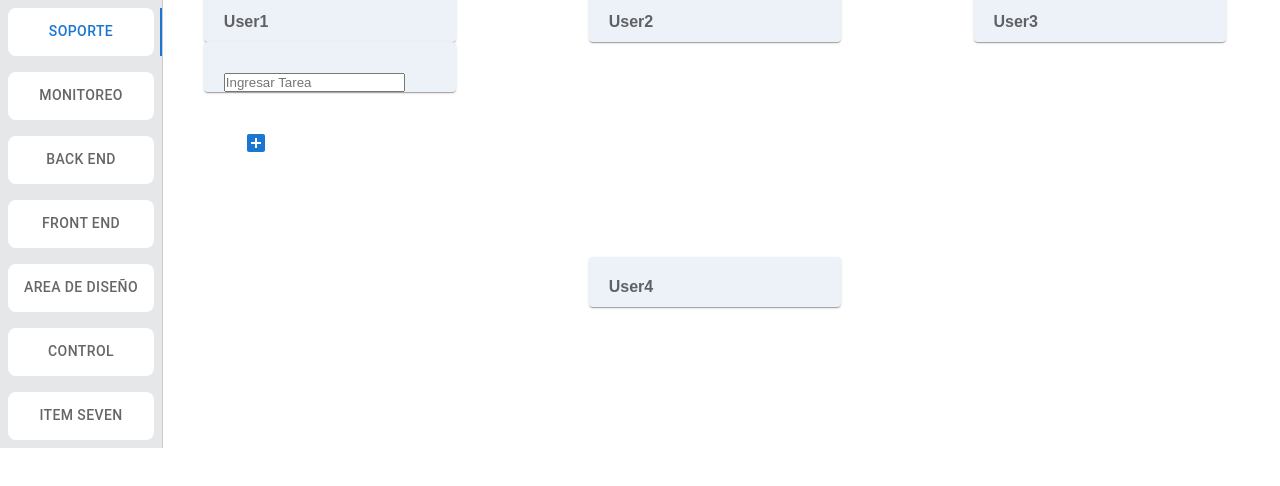
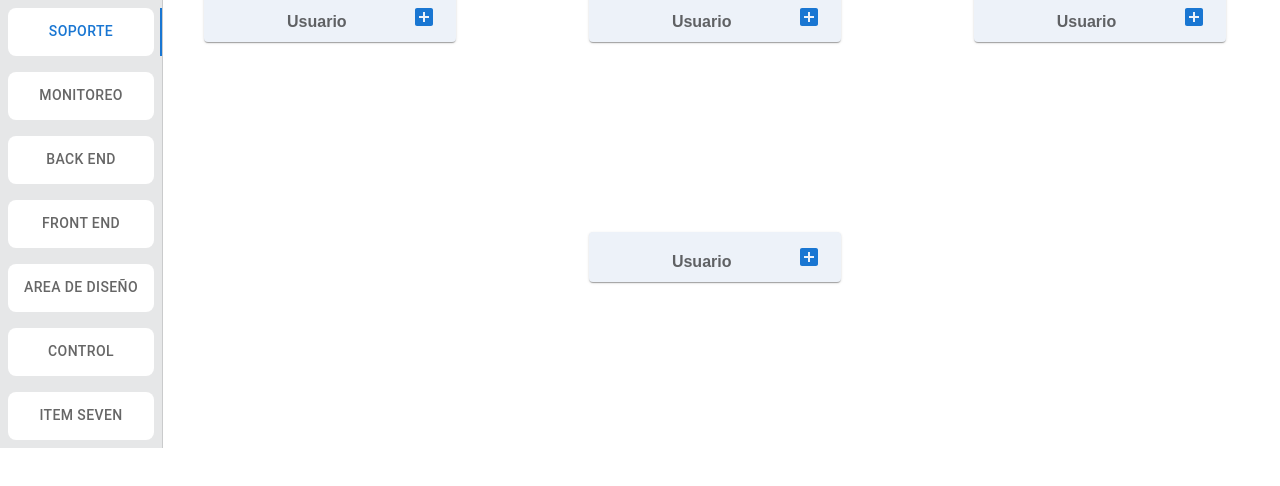
Before and after one commit to Aldair77/todo-list, a Next.js app: page /admin/default/Task/DashboardLayout in a window 1280 px wide. Shown: the top 486 px of the page. Built offline with nearby package versions, Linux system fonts and the light colour scheme.

Commit message:
actualizando EditTodoForm

```diff
--- a/src/components/subcomponents/EditTodoForm.jsx
+++ b/src/components/subcomponents/EditTodoForm.jsx
@@ -1,7 +1,27 @@
-import React, {useState} from 'react'
+import { Box, Button, Dialog } from "@mui/material";
+import React, { useState } from "react";
 
-export const EditTodoForm = ({editTodo, task}) => {
+import AddBoxIcon from "@mui/icons-material/AddBox";
+import { TextField } from "@mui/material";
+import DialogActions from "@mui/material/DialogActions";
+import DialogContent from "@mui/material/DialogContent";
+import { styled } from "@mui/material/styles";
+import PropTypes from "prop-types";
+import DialogTitle from "@mui/material/DialogTitle";
+import IconButton from "@mui/material/IconButton";
+import PhotoCameraIcon from '@mui/icons-material/PhotoCamera';
+
+export const EditTodoForm = ({ editTodo, task }) => {
   const [value, setValue] = useState(task.task);
+  const [open, setOpen] = React.useState(false);
+
+  const handleClickOpen = () => {
+    setOpen(true);
+  };
+
+  const handleClose = () => {
+    setOpen(false);
+  };
 
   const handleSubmit = (e) => {
     // prevent default action
@@ -9,10 +29,65 @@ export const EditTodoForm = ({editTodo, task}) => {
     // edit todo
     editTodo(value, task.id);
   };
+
+  function BootstrapDialogTitle(props) {
+    const { children, onClose, ...other } = props;
+
     return (
-    <form onSubmit={handleSubmit} className="TodoForm">
-    <input type="text" value={value} onChange={(e) => setValue(e.target.value)} className="todo-input" placeholder='Update task' />
-    <button type="submit" className='todo-btn'>Add Task</button>
-  </form>
-  )
+      <DialogTitle sx={{ m: 0, p: 2 }} {...other}>
+        {children}
+      </DialogTitle>
+    );
   }
+
+  return (
+    <>
+
+        <BootstrapDialogTitle
+          id="customized-dialog-title"
+          onClose={handleClose}
+          sx={{ justifyContent: "center", display: "flex" }}
+        >
+          Usuario
+        </BootstrapDialogTitle>
+        <Box
+          sx={{
+            "& .MuiTextField-root": { m: 1, width: "40ch" },
+          }}
+          noValidate
+          autoComplete="off"
+          component="form"
+          onSubmit={handleSubmit}
+        >
+          <DialogContent dividers>
+            <TextField
+              value={value}
+              onChange={(e) => setValue(e.target.value)}
+              label="Editando Tarea"
+              id="outlined-multiline-static"
+              fullWidth
+              multiline
+              rows={4}
+            />
+            <DialogActions sx={{ m: 1, justifyContent: "left" }}>
+              <Button variant="contained" component='label'>
+                Subir
+                <input hidden accept='image/*'multiple type='file' />
+              </Button>
+              <IconButton color='primary' aria-label="upload picture" component='label'>
+                <input hidden accept='image/*' type='file'/>
+                <PhotoCameraIcon/>
+              </IconButton>
+            </DialogActions>
+            <DialogActions sx={{ m: 1, justifyContent: "center" }}>
+              <Button type="submit" variant="contained">
+                Enviar
+              </Button>
+              <Button onClick={handleClose}>Cancelar</Button>
+            </DialogActions>
+          </DialogContent>
+        </Box>
+
+    </>
+  );
+};
--- a/src/components/subcomponents/Todo.jsx
+++ b/src/components/subcomponents/Todo.jsx
@@ -1,27 +1,46 @@
-import React from 'react'
-import UpdateIcon from '@mui/icons-material/Update';
-import { Box } from '@mui/material'
-import DeleteIcon from '@mui/icons-material/Delete';
+import React from "react";
+import EditIcon from "@mui/icons-material/Edit";
+import { Box, Button, Dialog, Paper } from "@mui/material";
+import DeleteIcon from "@mui/icons-material/Delete";
 import { styled } from "@mui/material/styles";
+import { EditTodoForm } from "./EditTodoForm";
 
+export const Todo = ({ task, deleteTodo, editTodo, toggleComplete }) => {
+  const CardTask = styled(Paper)(({ theme }) => ({
+    ...theme.body2,
+    textAlign: "left",
+    color: theme.palette.text.secondary,
+    height: "150px",
+    backgroundColor: "rgb(237, 242, 249)",
+  }));
+  const [open, setOpen] = React.useState(false);
 
-export const Todo = ({task, deleteTodo, editTodo, toggleComplete}) => {
-    const Item = styled(Box)(({ theme }) => ({
-        ...theme.body2,
-        textAlign: "left",
-        color: theme.palette.text.secondary,
-        height: 50,
-        lineHeight: "60px",
-        paddingLeft: "20px",
-        backgroundColor: "rgb(237, 242, 249)",
-      }));
+  const handleClickOpen = () => {
+    setOpen(true);
+  };
+  const handleClose = () => {
+    setOpen(false);
+  };
 
   return (
-    <Item className="Todo">
-        <p className={`${task.completed ? 'completed' : ""}`} onClick={() => toggleComplete(task.id)}>{task.task}</p>
+    <CardTask>
+      <Box sx={{ mt: 2, p: 2, height: "110px" }}>
+        <p
+          className={`${task.completed ? "completed" : ""}`}
+          onClick={() => toggleComplete(task.id)}
+        >
+          {task.task}
+        </p>
+      </Box>
+      <Box sx={{ width: 250, textAlign: "right" }}>
+        <Button variant="outline">
+          <EditIcon onClick={() => editTodo(task.id)}/>
 
-        <UpdateIcon onClick={() => editTodo(task.id)} />
-        <DeleteIcon onClick={() => deleteTodo(task.id)} />
-    </Item>
-  )
-}
+        </Button>
+        <Button variant="outline">
+          <DeleteIcon onClick={() => deleteTodo(task.id)} />
+        </Button>
+      </Box>
+    </CardTask>
+  );
+};
--- a/src/components/subcomponents/TodoForm.jsx
+++ b/src/components/subcomponents/TodoForm.jsx
@@ -1,10 +1,28 @@
 import React, { useState } from "react";
 import Button from "@mui/material/Button";
 import AddBoxIcon from "@mui/icons-material/AddBox";
+import { Box, TextField } from "@mui/material";
+import Dialog from "@mui/material/Dialog";
+import DialogActions from "@mui/material/DialogActions";
+import DialogContent from "@mui/material/DialogContent";
+import { styled } from "@mui/material/styles";
+import PropTypes from "prop-types";
+import DialogTitle from "@mui/material/DialogTitle";
+import IconButton from "@mui/material/IconButton";
+import CloseIcon from "@mui/icons-material/Close";
+import PhotoCameraIcon from '@mui/icons-material/PhotoCamera';
 
 export const TodoForm = ({ addTodo }) => {
   const [value, setValue] = useState("");
+  const [open, setOpen] = React.useState(false);
 
+  const handleClickOpen = () => {
+    setOpen(true);
+  };
+
+  const handleClose = () => {
+    setOpen(false);
+  };
   const handleSubmit = (e) => {
     // prevent default action
     e.preventDefault();
@@ -15,18 +33,72 @@ export const TodoForm = ({ addTodo }) => {
       setValue("");
     }
   };
+
+  function BootstrapDialogTitle(props) {
+    const { children, onClose, ...other } = props;
+
+    return (
+      <DialogTitle sx={{ m: 0, p: 2 }} {...other}>
+        {children}
+      </DialogTitle>
+    );
+  }
+
+  BootstrapDialogTitle.propTypes = {
+    children: PropTypes.node,
+    onClose: PropTypes.func.isRequired,
+  };
   return (
-    <form onSubmit={handleSubmit} className="TodoForm">
-      <input
-        type="text"
-        value={value}
-        onChange={(e) => setValue(e.target.value)}
-        className="todo-input"
-        placeholder="Ingresar Tarea"
-      />
-      <Button type="submit" className="todo-btn">
+    <>
+      <Button onClick={handleClickOpen}>
         <AddBoxIcon />
       </Button>
-    </form>
+      <Dialog open={open} onClose={handleClose}>
+        <BootstrapDialogTitle
+          id="customized-dialog-title"
+          onClose={handleClose}
+          sx={{ justifyContent: "center", display: "flex" }}
+        >
+          Usuario
+        </BootstrapDialogTitle>
+        <Box
+          sx={{
+            "& .MuiTextField-root": { m: 1, width: "40ch" },
+          }}
+          noValidate
+          autoComplete="off"
+          component="form"
+          onSubmit={handleSubmit}
+        >
+          <DialogContent dividers>
+            <TextField
+              value={value}
+              onChange={(e) => setValue(e.target.value)}
+              label="Ingresar Tarea"
+              id="outlined-multiline-static"
+              fullWidth
+              multiline
+              rows={4}
+            />
+            <DialogActions sx={{ m: 1, justifyContent: "left" }}>
+              <Button variant="contained" component='label'>
+                Subir
+                <input hidden accept='image/*'multiple type='file' />
+              </Button>
+              <IconButton color='primary' aria-label="upload picture" component='label'>
+                <input hidden accept='image/*' type='file'/>
+                <PhotoCameraIcon/>
+              </IconButton>
+            </DialogActions>
+            <DialogActions sx={{ m: 1, justifyContent: "center" }}>
+              <Button type="submit" variant="contained">
+                Enviar
+              </Button>
+              <Button onClick={handleClose}>Cancelar</Button>
+            </DialogActions>
+          </DialogContent>
+        </Box>
+      </Dialog>
+    </>
   );
 };
--- a/src/container/AdminContainer/ModuleTask.jsx
+++ b/src/container/AdminContainer/ModuleTask.jsx
@@ -41,16 +41,21 @@ import { TodoForm } from "@/components/subcomponents/TodoForm";
 import { Todo } from "@/components/subcomponents/Todo";
 import React, { useState } from "react";
 import { v4 as uuidv4 } from "uuid";
+import { EditTodoForm } from "@/components/subcomponents/EditTodoForm";
+import "../../styles/Home.module.css";
 
 function ModuleTask() {
-  const Item = styled(Paper)(({ theme }) => ({
+  const ColumUser = styled(Paper)(({ theme }) => ({
     ...theme.body2,
-    textAlign: "left",
+    textAlign: "center",
     color: theme.palette.text.secondary,
     height: 50,
+    display: "flex",
+    justifyContent: "right",
     lineHeight: "60px",
     paddingLeft: "20px",
     backgroundColor: "rgb(237, 242, 249)",
+    mb: 3,
   }));
 
   const [todos, setTodos] = useState([]);
@@ -93,7 +98,6 @@ function ModuleTask() {
     );
   };
 
-
   return (
     <Grid
       container
@@ -102,14 +106,19 @@ function ModuleTask() {
       gap={3}
       sx={{ justifyContent: "center", width: "100vh" }}
     >
-      <Container sx={{ width:300}}>
-        <Item>
-          <b>User1</b>
-          <TodoForm addTodo={addTodo}/>
-        </Item>
-        <Item>
+      <Container sx={{ width: 300 }}>
+        <ColumUser>
+          <Box sx={{ bgColor: "blue", width: 150 }}>
+            <b>Usuario</b>
+          </Box>
+          <TodoForm addTodo={addTodo} />
+        </ColumUser>
+
         {todos.map((todo) =>
-        (
+          todo.isEditing ? (
+            <EditTodoForm editTodo={editTask} task={todo}  />
+          ) : (
+            <div className="CardTask">
               <Todo
                 key={todo.id}
                 task={todo}
@@ -117,26 +126,83 @@ function ModuleTask() {
                 editTodo={editTodo}
                 toggleComplete={toggleComplete}
               />
+            </div>
           )
         )}
-        </Item>
+      </Container>
+      <Container sx={{ width: 300 }}>
+        <ColumUser>
+          <Box sx={{ bgColor: "blue", width: 150 }}>
+            <b>Usuario</b>
+          </Box>
+          <TodoForm addTodo={addTodo} />
+        </ColumUser>
 
+        {todos.map((todo) =>
+          todo.isEditing ? (
+            <EditTodoForm editTodo={editTask} task={todo}  />
+          ) : (
+            <div className="CardTask">
+              <Todo
+                key={todo.id}
+                task={todo}
+                deleteTodo={deleteTodo}
+                editTodo={editTodo}
+                toggleComplete={toggleComplete}
+              />
+            </div>
+          )
+        )}
       </Container>
-      <Container sx={{ width:300}}>
-        <Item>
-          <b>User2</b>
-        </Item>
+      <Container sx={{ width: 300 }}>
+        <ColumUser>
+          <Box sx={{ bgColor: "blue", width: 150 }}>
+            <b>Usuario</b>
+          </Box>
+          <TodoForm addTodo={addTodo} />
+        </ColumUser>
+
+        {todos.map((todo) =>
+          todo.isEditing ? (
+            <EditTodoForm editTodo={editTask} task={todo}  />
+          ) : (
+            <div className="CardTask">
+              <Todo
+                key={todo.id}
+                task={todo}
+                deleteTodo={deleteTodo}
+                editTodo={editTodo}
+                toggleComplete={toggleComplete}
+              />
+            </div>
+          )
+        )}
       </Container>
-      <Container sx={{ width:300}}>
-        <Item>
-          <b>User3</b>
-        </Item>
+      <Container sx={{ width: 300 }}>
+        <ColumUser>
+          <Box sx={{ bgColor: "blue", width: 150 }}>
+            <b>Usuario</b>
+          </Box>
+          <TodoForm addTodo={addTodo} />
+        </ColumUser>
+
+        {todos.map((todo) =>
+          todo.isEditing ? (
+            <EditTodoForm editTodo={editTask} task={todo}  />
+          ) : (
+            <div className="CardTask">
+              <Todo
+                key={todo.id}
+                task={todo}
+                deleteTodo={deleteTodo}
+                editTodo={editTodo}
+                toggleComplete={toggleComplete}
+              />
+            </div>
+          )
+        )}
       </Container>
-      <Container sx={{ width:300}}>
-        <Item>
-          <b>User4</b>
-        </Item>
-      </Container>
+
     </Grid>
   );
 }
```
Also changed, not shown: src/styles/Home.module.css (+32 -0 lines). Lines whose indentation alone changed are shown as unchanged.
